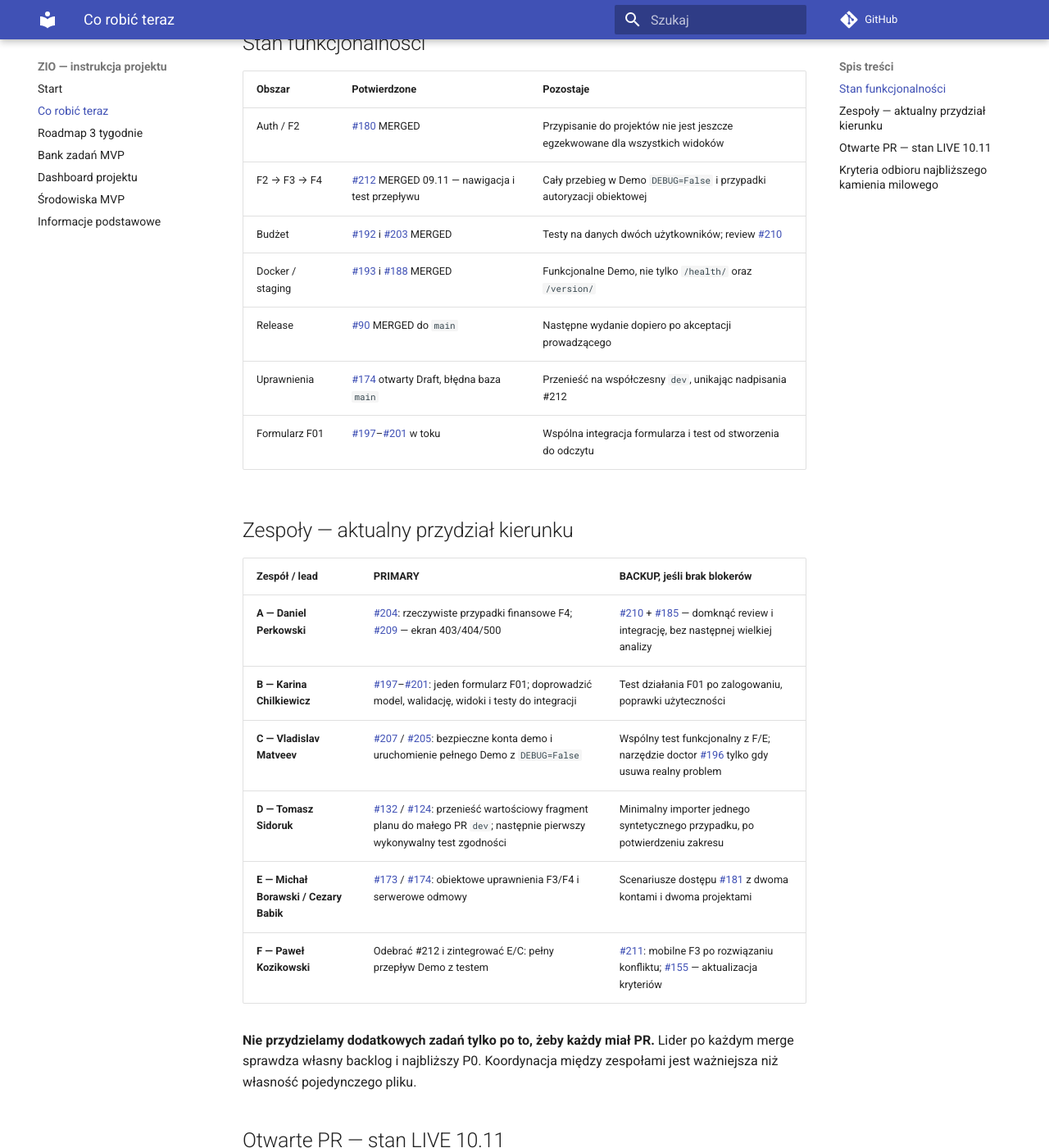
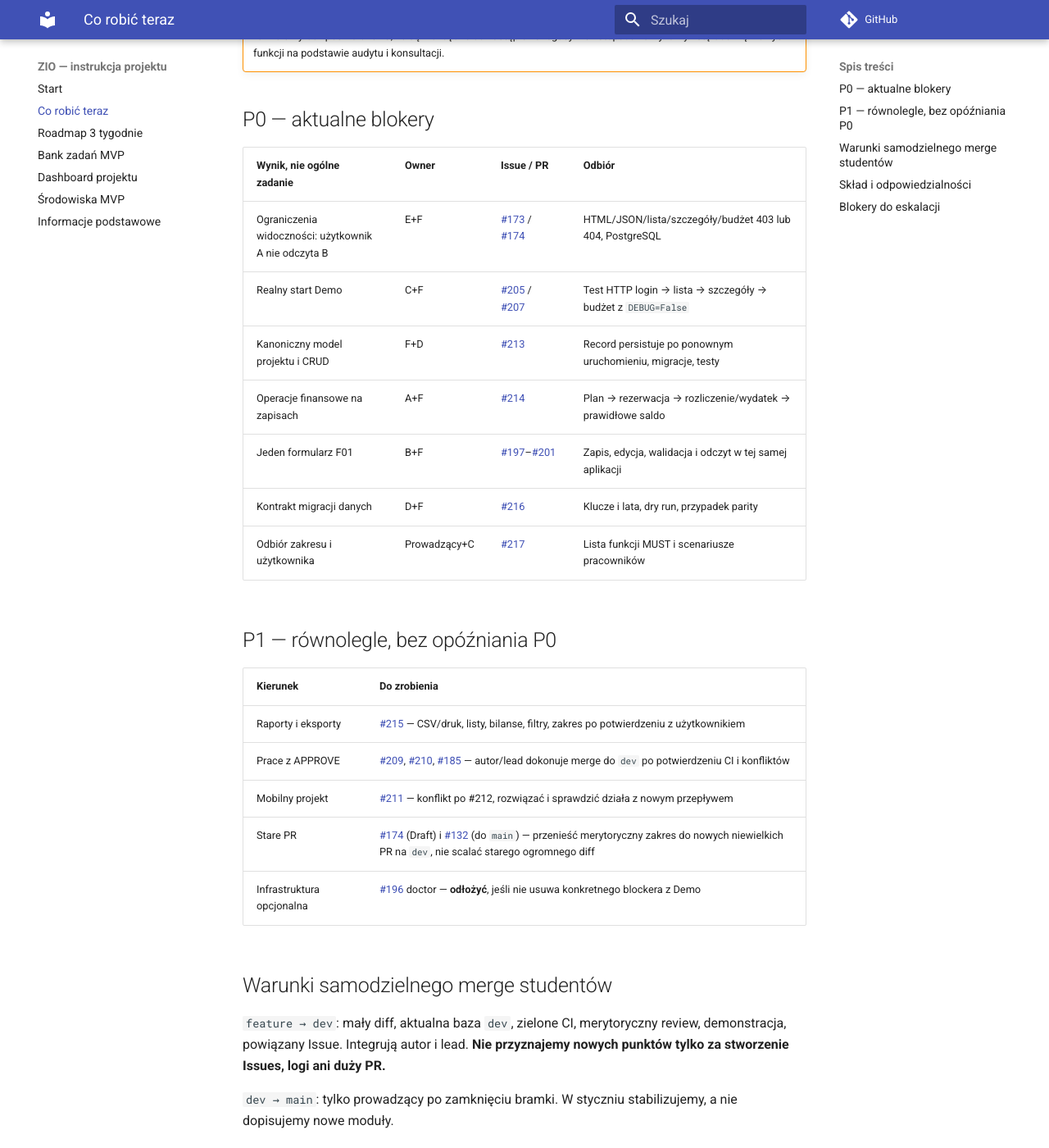
Before and after one commit to zio-wi-pb-mc/pb-science-office-manual, an MkDocs documentation site: the page built from manual/16-propozycje-zadan-po-audycie.md, in a window 1280 px wide and 1400 px high, scrolled down 329 px. Shown: the whole window at 82% size. Built offline with MkDocs 1.6.1 and Material for MkDocs 9.7.7, drawn with Linux system fonts in a browser that asks for light colours; comment, search, counter and statistics services are not loaded; some of the changed text lies outside the part shown.

Commit message:
docs: align tasks, roadmap, dashboard with Jan 31 hard deadline

```diff
--- a/manual/16-propozycje-zadan-po-audycie.md
+++ b/manual/16-propozycje-zadan-po-audycie.md
@@ -1,54 +1,51 @@
-# Co robić teraz — priorytety i odpowiedzialność
+# Co robić teraz — priorytety dostarczenia do stycznia
 
-**Stan zweryfikowany w GitHub: 10.11.2026.** Statusy zmieniają się wraz z PR-ami; ostatecznym źródłem są [GitHub Project](https://github.com/orgs/zio-wi-pb-mc/projects/1/views/1), [Issues](https://github.com/zio-wi-pb-mc/pb-science-office/issues) i [PR](https://github.com/zio-wi-pb-mc/pb-science-office/pulls).
+**Stan: 10.11.2026. Nieprzekraczalny deadline: 31.01.2027.** [Pełny harmonogram](23-plan-do-31-stycznia.md) · [Macierz brakujących funkcji starego systemu](22-audyt-legacy-parity.md).
 
-**P0 do odbioru:** zalogowany użytkownik A widzi własny projekt i budżet, nie widzi projektów użytkownika B nawet przez ręcznie wpisany URL; użytkownik anonimowy nie ma dostępu. Ten sam przepływ działa w Demo (`DEBUG=False`) na PostgreSQL.
+!!! warning "Zmiana priorytetu"
+    Implementujemy **MUST** dla użytkowników Działu Nauki. Nie dokładamy nowego workflow ani wszystkich 58 formularzy bez potwierdzenia, że są niezbędne do zastąpienia legacy. 20 listopada zamykamy listę obowiązkowych funkcji na podstawie audytu i konsultacji.
 
-## Stan funkcjonalności
+## P0 — aktualne blokery
 
-| Obszar | Potwierdzone | Pozostaje |
+| Wynik, nie ogólne zadanie | Owner | Issue / PR | Odbiór |
+|---|---|---|---|
+| Ograniczenia widoczności: użytkownik A nie odczyta B | E+F | [#173](https://github.com/zio-wi-pb-mc/pb-science-office/issues/173) / [#174](https://github.com/zio-wi-pb-mc/pb-science-office/pull/174) | HTML/JSON/lista/szczegóły/budżet 403 lub 404, PostgreSQL |
+| Realny start Demo | C+F | [#205](https://github.com/zio-wi-pb-mc/pb-science-office/issues/205) / [#207](https://github.com/zio-wi-pb-mc/pb-science-office/pull/207) | Test HTTP login → lista → szczegóły → budżet z `DEBUG=False` |
+| Kanoniczny model projektu i CRUD | F+D | [#213](https://github.com/zio-wi-pb-mc/pb-science-office/issues/213) | Record persistuje po ponownym uruchomieniu, migracje, testy |
+| Operacje finansowe na zapisach | A+F | [#214](https://github.com/zio-wi-pb-mc/pb-science-office/issues/214) | Plan → rezerwacja → rozliczenie/wydatek → prawidłowe saldo |
+| Jeden formularz F01 | B+F | [#197](https://github.com/zio-wi-pb-mc/pb-science-office/issues/197)–[#201](https://github.com/zio-wi-pb-mc/pb-science-office/issues/201) | Zapis, edycja, walidacja i odczyt w tej samej aplikacji |
+| Kontrakt migracji danych | D+F | [#216](https://github.com/zio-wi-pb-mc/pb-science-office/issues/216) | Klucze i lata, dry run, przypadek parity |
+| Odbiór zakresu i użytkownika | Prowadzący+C | [#217](https://github.com/zio-wi-pb-mc/pb-science-office/issues/217) | Lista funkcji MUST i scenariusze pracowników |
+
+## P1 — równolegle, bez opóźniania P0
+
+| Kierunek | Do zrobienia |
+|---|---|
+| Raporty i eksporty | [#215](https://github.com/zio-wi-pb-mc/pb-science-office/issues/215) — CSV/druk, listy, bilanse, filtry, zakres po potwierdzeniu z użytkownikiem |
+| Prace z APPROVE | [#209](https://github.com/zio-wi-pb-mc/pb-science-office/pull/209), [#210](https://github.com/zio-wi-pb-mc/pb-science-office/pull/210), [#185](https://github.com/zio-wi-pb-mc/pb-science-office/pull/185) — autor/lead dokonuje merge do `dev` po potwierdzeniu CI i konfliktów |
+| Mobilny projekt | [#211](https://github.com/zio-wi-pb-mc/pb-science-office/pull/211) — konflikt po #212, rozwiązać i sprawdzić działa z nowym przepływem |
+| Stare PR | [#174](https://github.com/zio-wi-pb-mc/pb-science-office/pull/174) (Draft) i [#132](https://github.com/zio-wi-pb-mc/pb-science-office/pull/132) (do `main`) — przenieść merytoryczny zakres do nowych niewielkich PR na `dev`, nie scalać starego ogromnego diff |
+| Infrastruktura opcjonalna | [#196](https://github.com/zio-wi-pb-mc/pb-science-office/issues/196) doctor — **odłożyć**, jeśli nie usuwa konkretnego blockera z Demo |
+
+## Warunki samodzielnego merge studentów
+
+`feature → dev`: mały diff, aktualna baza `dev`, zielone CI, merytoryczny review, demonstracja, powiązany Issue. Integrują autor i lead. **Nie przyznajemy nowych punktów tylko za stworzenie Issues, logi ani duży PR.**
+
+`dev → main`: tylko prowadzący po zamknięciu bramki. W styczniu stabilizujemy, a nie dopisujemy nowe moduły.
+
+## Skład i odpowiedzialności
+
+| Zespół | Najbliższy konkretny wynik | Cel do końca grudnia |
 |---|---|---|
-| Auth / F2 | [#180](https://github.com/zio-wi-pb-mc/pb-science-office/pull/180) MERGED | Przypisanie do projektów nie jest jeszcze egzekwowane dla wszystkich widoków |
-| F2 → F3 → F4 | [#212](https://github.com/zio-wi-pb-mc/pb-science-office/pull/212) MERGED 09.11 — nawigacja i test przepływu | Cały przebieg w Demo `DEBUG=False` i przypadki autoryzacji obiektowej |
-| Budżet | [#192](https://github.com/zio-wi-pb-mc/pb-science-office/pull/192) i [#203](https://github.com/zio-wi-pb-mc/pb-science-office/pull/203) MERGED | Testy na danych dwóch użytkowników; review [#210](https://github.com/zio-wi-pb-mc/pb-science-office/pull/210) |
-| Docker / staging | [#193](https://github.com/zio-wi-pb-mc/pb-science-office/pull/193) i [#188](https://github.com/zio-wi-pb-mc/pb-science-office/pull/188) MERGED | Funkcjonalne Demo, nie tylko `/health/` oraz `/version/` |
-| Release | [#90](https://github.com/zio-wi-pb-mc/pb-science-office/pull/90) MERGED do `main` | Następne wydanie dopiero po akceptacji prowadzącego |
-| Uprawnienia | [#174](https://github.com/zio-wi-pb-mc/pb-science-office/pull/174) otwarty Draft, błędna baza `main` | Przenieść na współczesny `dev`, unikając nadpisania #212 |
-| Formularz F01 | [#197](https://github.com/zio-wi-pb-mc/pb-science-office/issues/197)–[#201](https://github.com/zio-wi-pb-mc/pb-science-office/issues/201) w toku | Wspólna integracja formularza i test od stworzenia do odczytu |
+| **A / Daniel Perkowski** | [#204](https://github.com/zio-wi-pb-mc/pb-science-office/issues/204), [#209](https://github.com/zio-wi-pb-mc/pb-science-office/pull/209), [#210](https://github.com/zio-wi-pb-mc/pb-science-office/pull/210), [#185](https://github.com/zio-wi-pb-mc/pb-science-office/pull/185) | [#214](https://github.com/zio-wi-pb-mc/pb-science-office/issues/214) — trwałe finanse, parytet reguł |
+| **B / Karina Chilkiewicz** | [#197](https://github.com/zio-wi-pb-mc/pb-science-office/issues/197)–[#201](https://github.com/zio-wi-pb-mc/pb-science-office/issues/201): jeden wspólny F01 | Wspierać pozostałe **potwierdzone MUST**, nie tworzyć nowych formularzy bez decyzji |
+| **C / Vladislav Matveev** | [#207](https://github.com/zio-wi-pb-mc/pb-science-office/pull/207), Demo `DEBUG=False` | [#217](https://github.com/zio-wi-pb-mc/pb-science-office/issues/217) — deployment, test E2E, backup/restore |
+| **D / Tomasz Sidoruk** | [#132](https://github.com/zio-wi-pb-mc/pb-science-office/pull/132) przenieść na `dev` małym PR | [#216](https://github.com/zio-wi-pb-mc/pb-science-office/issues/216) importer i raport uzgodnienia |
+| **E / Michał Borawski** | [#173](https://github.com/zio-wi-pb-mc/pb-science-office/issues/173), [#174](https://github.com/zio-wi-pb-mc/pb-science-office/pull/174) i test dwóch użytkowników | Role, zakres danych, autoryzacja zapisu i eksportu |
+| **F / Paweł Kozikowski** | Integracja [#212](https://github.com/zio-wi-pb-mc/pb-science-office/pull/212), konflikt [#211](https://github.com/zio-wi-pb-mc/pb-science-office/pull/211) | [#213](https://github.com/zio-wi-pb-mc/pb-science-office/issues/213) — CRUD projektów; integracja A/E/D |
 
-## Zespoły — aktualny przydział kierunku
+## Blokery do eskalacji
 
-| Zespół / lead | PRIMARY | BACKUP, jeśli brak blokerów |
-|---|---|---|
-| **A — Daniel Perkowski** | [#204](https://github.com/zio-wi-pb-mc/pb-science-office/issues/204): rzeczywiste przypadki finansowe F4; [#209](https://github.com/zio-wi-pb-mc/pb-science-office/pull/209) — ekran 403/404/500 | [#210](https://github.com/zio-wi-pb-mc/pb-science-office/pull/210) + [#185](https://github.com/zio-wi-pb-mc/pb-science-office/pull/185) — domknąć review i integrację, bez następnej wielkiej analizy |
-| **B — Karina Chilkiewicz** | [#197](https://github.com/zio-wi-pb-mc/pb-science-office/issues/197)–[#201](https://github.com/zio-wi-pb-mc/pb-science-office/issues/201): jeden formularz F01; doprowadzić model, walidację, widoki i testy do integracji | Test działania F01 po zalogowaniu, poprawki użyteczności |
-| **C — Vladislav Matveev** | [#207](https://github.com/zio-wi-pb-mc/pb-science-office/pull/207) / [#205](https://github.com/zio-wi-pb-mc/pb-science-office/issues/205): bezpieczne konta demo i uruchomienie pełnego Demo z `DEBUG=False` | Wspólny test funkcjonalny z F/E; narzędzie doctor [#196](https://github.com/zio-wi-pb-mc/pb-science-office/issues/196) tylko gdy usuwa realny problem |
-| **D — Tomasz Sidoruk** | [#132](https://github.com/zio-wi-pb-mc/pb-science-office/pull/132) / [#124](https://github.com/zio-wi-pb-mc/pb-science-office/issues/124): przenieść wartościowy fragment planu do małego PR `dev`; następnie pierwszy wykonywalny test zgodności | Minimalny importer jednego syntetycznego przypadku, po potwierdzeniu zakresu |
-| **E — Michał Borawski / Cezary Babik** | [#173](https://github.com/zio-wi-pb-mc/pb-science-office/issues/173) / [#174](https://github.com/zio-wi-pb-mc/pb-science-office/pull/174): obiektowe uprawnienia F3/F4 i serwerowe odmowy | Scenariusze dostępu [#181](https://github.com/zio-wi-pb-mc/pb-science-office/issues/181) z dwoma kontami i dwoma projektami |
-| **F — Paweł Kozikowski** | Odebrać #212 i zintegrować E/C: pełny przepływ Demo z testem | [#211](https://github.com/zio-wi-pb-mc/pb-science-office/pull/211): mobilne F3 po rozwiązaniu konfliktu; [#155](https://github.com/zio-wi-pb-mc/pb-science-office/issues/155) — aktualizacja kryteriów |
+Jeżeli do **13.11** nie można przejść bezpiecznie pełnej ścieżki, lead E/F/C zgłasza konkretny FAIL na [#217](https://github.com/zio-wi-pb-mc/pb-science-office/issues/217). Jeśli do **20.11** nie ma uzgodnionych MUST z Działem Nauki, prowadzący zatwierdza *tymczasowy* scope i jawnie oznacza niezweryfikowane funkcje — nie twierdzimy, że to pełny zamiennik.
 
-**Nie przydzielamy dodatkowych zadań tylko po to, żeby każdy miał PR.** Lider po każdym merge sprawdza własny backlog i najbliższy P0. Koordynacja między zespołami jest ważniejsza niż własność pojedynczego pliku.
-
-## Otwarte PR — stan LIVE 10.11
-
-| PR | Autor | Stan | Następny ruch |
-|---|---|---|---|
-| [#209](https://github.com/zio-wi-pb-mc/pb-science-office/pull/209) | Aleksandra Masiejczyk (A) | OPEN, APPROVE z review | Autor/lider może scalić do `dev` po sprawdzeniu CI i konfliktów |
-| [#210](https://github.com/zio-wi-pb-mc/pb-science-office/pull/210) | Daniel Perkowski (A) | OPEN, APPROVE | Potwierdzić kwoty z F4; potem merge `dev` |
-| [#185](https://github.com/zio-wi-pb-mc/pb-science-office/pull/185) | Daniel Perkowski (A) | OPEN, APPROVE | Krótki merge `dev`, bez poszerzania zakresu |
-| [#207](https://github.com/zio-wi-pb-mc/pb-science-office/pull/207) | Weronika Sosnowska (C) | OPEN, APPROVE warunkowe | **Usunąć `TEST_USER_PASSWORD=password` z `.env.example`**, sprawdzić bezpieczne Demo, potem merge |
-| [#211](https://github.com/zio-wi-pb-mc/pb-science-office/pull/211) | Paweł Kozikowski (F) | OPEN, APPROVE | Usunąć konflikt z aktualnym `dev` po #212, ponowić CI |
-| [#174](https://github.com/zio-wi-pb-mc/pb-science-office/pull/174) | Cezary Babik (E) | OPEN, Draft do `main` | Przenieść uprawnienia na aktualny `dev` bez nadpisania F3/F4 |
-| [#132](https://github.com/zio-wi-pb-mc/pb-science-office/pull/132) | Tomasz Sidoruk (D) | OPEN do `main` | Mały nowy PR do `dev`; stary zamknąć po migracji treści |
-
-Na dzień sprawdzenia **7 otwartych PR, bez nowego merge**. APPROVE ≠ MERGED. Właściwy tryb: student i lead realizują merge do `dev`; prowadzący zatwierdza tylko wydania do `main`.
-
-## Kryteria odbioru najbliższego kamienia milowego
-
-1. `docker compose` startuje w Demo z `DEBUG=False`, `/health/` jest zielone i użytkownik może zalogować się testowym kontem.
-2. Użytkownik A widzi na liście tylko przypisane projekty; szczegóły i budżet B są odrzucane po bezpośrednim URL (także API/JSON).
-3. Ten sam identyfikator projektu i rok są zachowane od listy do budżetu; dane nie są mieszane.
-4. Testy na PostgreSQL przechodzą; wykonać także przynajmniej jeden test przepływu HTTP/E2E, a nie wyłącznie unit tests i smoke `/health/`.
-5. F01 ma działać w obrębie tej samej aplikacji bez nowych frameworków i bez sztucznego dublowania istniejących modeli.
-
-[Roadmap](21-roadmap-3-tygodnie.md) · [Dashboard](19-dashboard-projektu.md) · [Issues](https://github.com/zio-wi-pb-mc/pb-science-office/issues)
+[Roadmap](23-plan-do-31-stycznia.md) · [Audyt funkcjonalności](22-audyt-legacy-parity.md)
```
